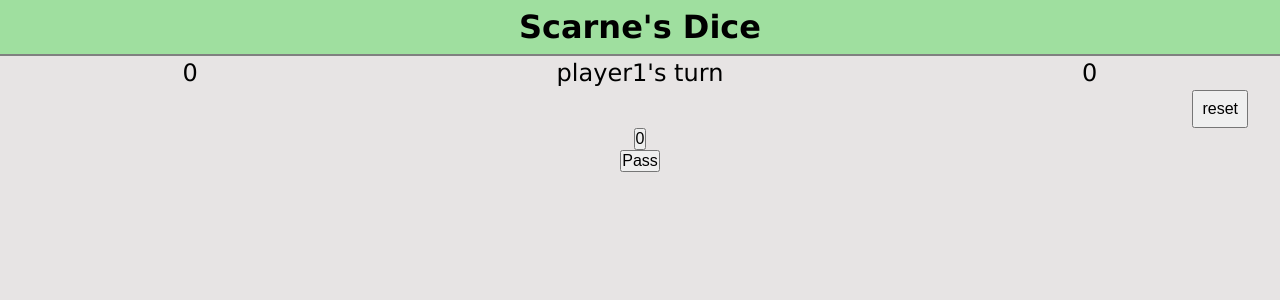
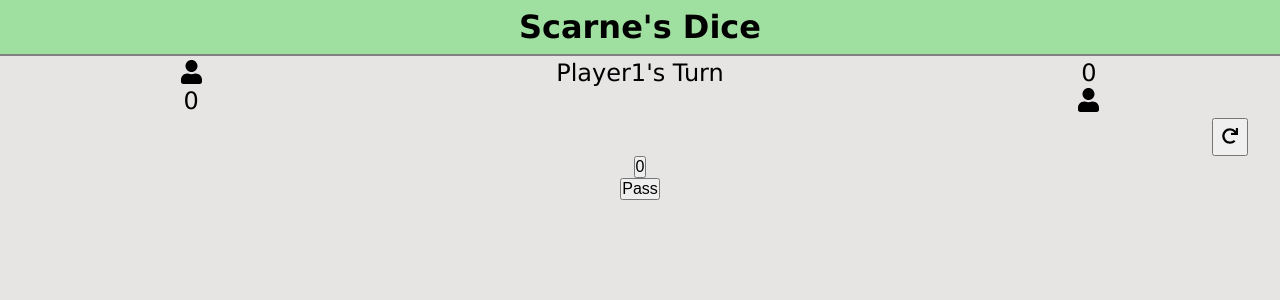
Before and after one commit to prince-thind/scarne-s-dice, a React (Create React App) app: page / in a window 1280 px wide. Shown: the top 300 px of the page. Built offline with nearby package versions, Linux system fonts and the light colour scheme.

Commit message:
add dice number to header reset

```diff
--- a/src/App.js
+++ b/src/App.js
@@ -10,7 +10,7 @@ function App() {
     player2: 0,
   });
   const [winner, setWinner] = useState(null);
-  const [diceNumber, setDiceNumber]=useState(0);
+  const [diceNumber, setDiceNumber] = useState(0);
 
   useEffect(() => {
     if (scores.player1 >= 100) {
@@ -27,6 +27,7 @@ function App() {
         setScores={setScores}
         turn={turn}
         setWinner={setWinner}
+        setDiceNumber={setDiceNumber}
       />
       <main>
         <MainContent />
@@ -40,8 +41,14 @@ function App() {
     }
     return (
       <div>
-        <Dice setScores={setScores} turn={turn} setTurn={setTurn} diceNumber={diceNumber} setDiceNumber={setDiceNumber} />
-        <Pass setTurn={setTurn} setDiceNumber={setDiceNumber}/>
+        <Dice
+          setScores={setScores}
+          turn={turn}
+          setTurn={setTurn}
+          diceNumber={diceNumber}
+          setDiceNumber={setDiceNumber}
+        />
+        <Pass setTurn={setTurn} setDiceNumber={setDiceNumber} />
       </div>
     );
   }
--- a/src/components/Header.js
+++ b/src/components/Header.js
@@ -1,18 +1,40 @@
-export default function Header({ scores, turn, setScores, setWinner }) {
+import { FontAwesomeIcon } from "@fortawesome/react-fontawesome";
+import { faUser, faRedo } from "@fortawesome/free-solid-svg-icons";
+
+export default function Header({ scores,setDiceNumber, turn, setScores, setWinner }) {
   return (
     <header>
       <h1 className="heading">Scarne's Dice</h1>
       <div className="scores">
-        <div className="score player1-score">{scores.player1}</div>
-        <div>{turn}'s turn</div>
-        <div className="score player2-score">{scores.player2}</div>
+        <div className=" score player1-score">
+          <FontAwesomeIcon icon={faUser} />
+        <div className="numeric-score">
+          {scores.player1}
+          </div>
+        </div>
+        <div>{formatUserName(turn)}</div>
+        <div className="score player2-score">
+        <div className="numeric-score">
+          {scores.player2}
+          </div>
+             <FontAwesomeIcon icon={faUser} /></div>
       </div>
-      <button  className="reset" onClick={reset}> reset </button>
+      <button className="reset" onClick={reset}>
+      <FontAwesomeIcon icon={faRedo} />
+
+      </button>
     </header>
   );
 
   function reset() {
     setScores({ player1: 0, player2: 0 });
     setWinner(null);
+    setDiceNumber(0);
+  }
+
+  function formatUserName(turn){
+    const capital=turn[0].toUpperCase();
+    const rest=turn.slice(1)+"'s Turn";
+    return capital+rest;
   }
 }
```
